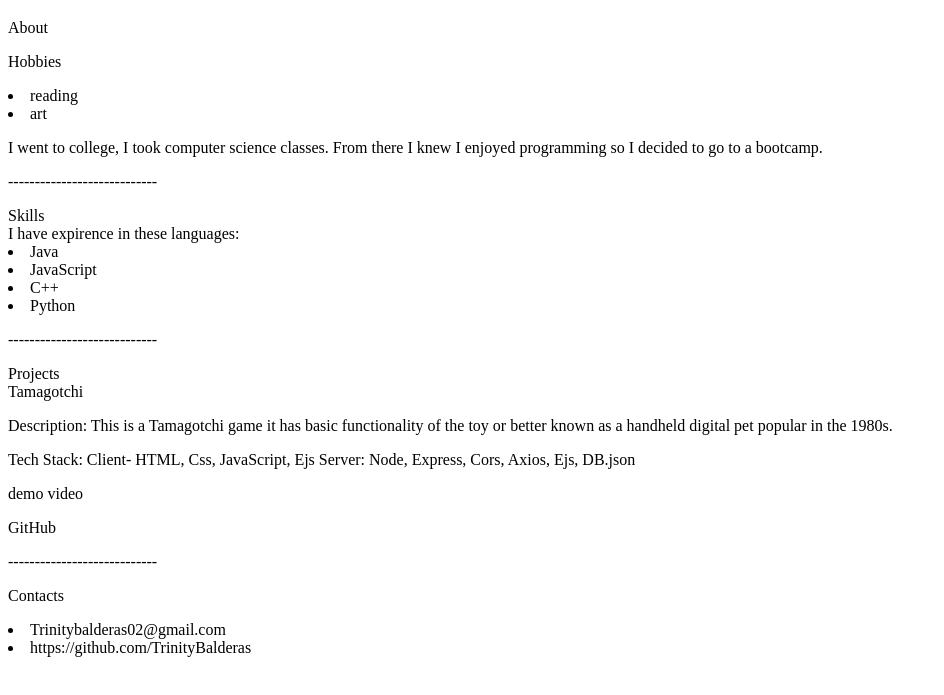
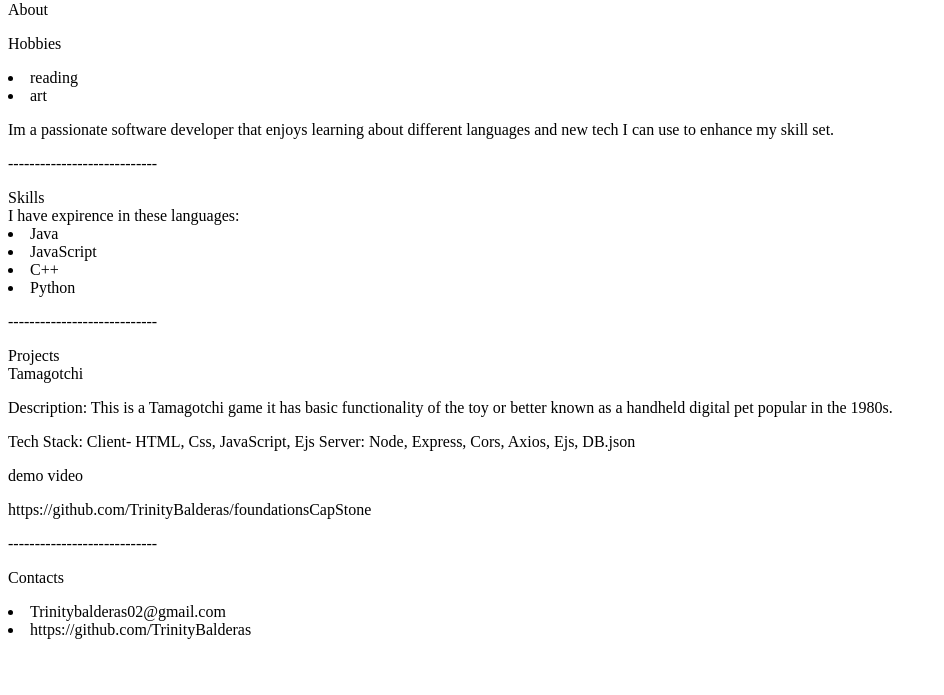
Before and after one commit to TrinityBalderas/TrinityBalderas.github.io, a plain HTML site: page index.html in a window 1280 px wide. Shown: the part 79-774 px from the top of the page, without its empty margins (0-944 px from the left). Drawn offline with Linux system fonts and the light colour scheme.

Commit message:
added text and github link

```diff
--- a/index.html
+++ b/index.html
@@ -12,14 +12,12 @@
 <body>
     <main>
         <h1>Trinity Balderas</h1>
-        <img src="" alt="">
         <div id="about">
             <header>About</header>
             <p>Hobbies</p>
             <li>reading</li>
             <li>art</li>
-            <p>I went to college, I took computer science classes. From there I knew I enjoyed programming so I decided
-                to go to a bootcamp.</p>
+            <p>Im a passionate software developer that enjoys learning about different languages and new tech I can use to enhance my skill set.</p>
         </div>
         <p>----------------------------</p>
         <div id="skills">
@@ -38,7 +36,7 @@
               <p>Description: This is a Tamagotchi game it has basic functionality of the toy or better known as a handheld digital pet popular in the 1980s.</p>
               <p>Tech Stack: Client- HTML, Css, JavaScript, Ejs Server: Node, Express, Cors, Axios, Ejs, DB.json</p>
               <p>demo video</p>
-              <p>GitHub</p>
+              <p>https://github.com/TrinityBalderas/foundationsCapStone</p>
             </div>
         </div>
         <p>----------------------------</p>
```
